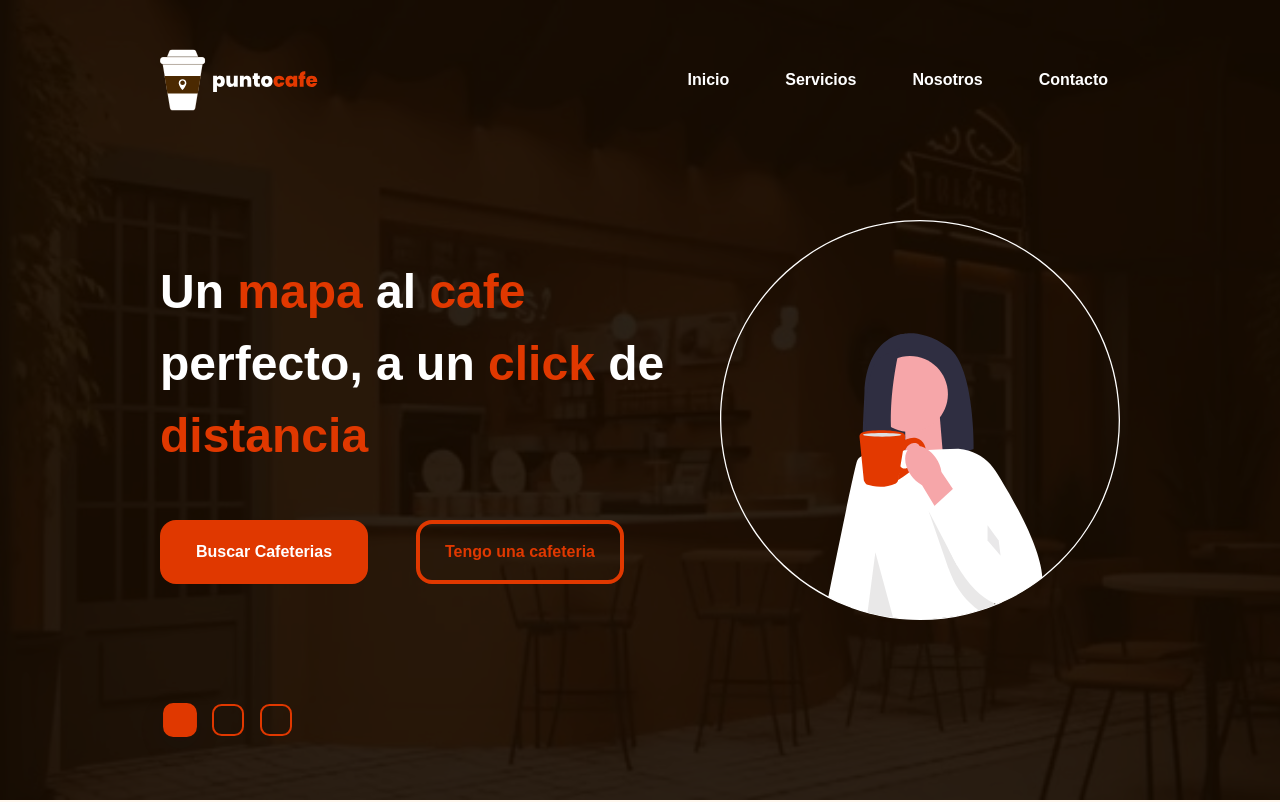
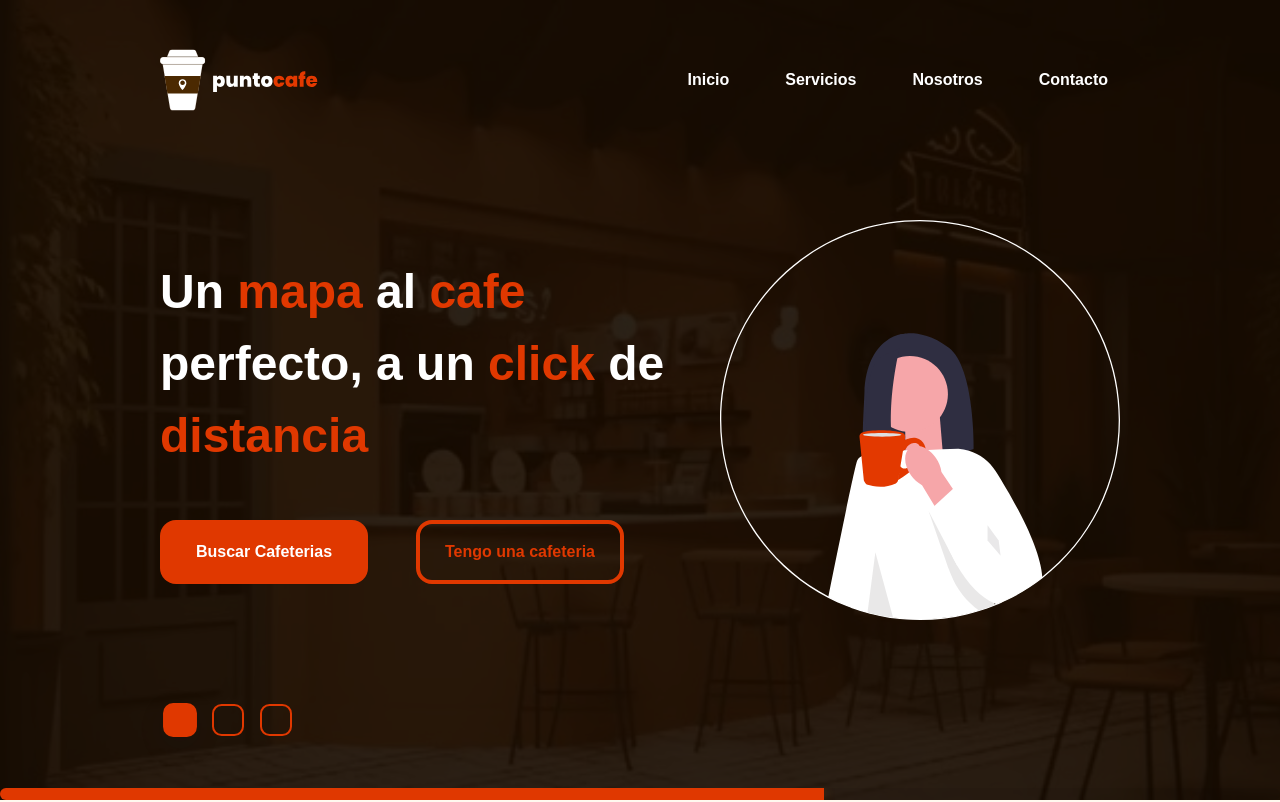
Before and after one commit to EdsonDanielMartinezGodinez/PuntoCafe, a React (Vite) app in the folder punto-cafe/: page / in a window 1280 px wide. Shown: the top 802 px of the page. Built offline with nearby package versions, Linux system fonts and the light colour scheme.

Commit message:
Se agrego el carrousel automatico mas una barra de carga

```diff
--- a/punto-cafe/src/App.jsx
+++ b/punto-cafe/src/App.jsx
@@ -1,4 +1,4 @@
-import { useState } from 'react'
+import { useState, useEffect } from 'react'
 import logo from './assets/logo1.svg'
 import exampleClient from "./assets/lady.svg"
 import logo2 from "./assets/puntocafe.svg"
@@ -11,16 +11,32 @@ function App() {
 
    const [activeIndex, setActiveIndex] = useState(0);
    const [indicatorsHover, setIndicatorsHover] = useState(false);
-  const goTo = (index) => setActiveIndex(index);
+   const [progress, setProgress] = useState(0); // 0..100 for progress bar
+   const AUTOPLAY_MS = 10000; // 10 seconds
+
+   const goTo = (index) => {
+     setActiveIndex(index);
+     setProgress(0);
+   };
    const onIndicatorKey = (e, index) => {
      if (e.key === 'Enter' || e.key === ' ') {
        e.preventDefault();
        setActiveIndex(index);
+       setProgress(0);
      }
    };
 
    // helper used by indicator buttons
    const setIndicatorHover = (val) => setIndicatorsHover(val);
+
+   // Autoplay: advance slides and update progress (sequential per slide using timeout)
+   useEffect(() => {
+     const id = setTimeout(() => {
+       setActiveIndex(curr => (curr + 1) % 3);
+     }, AUTOPLAY_MS);
+
+     return () => clearTimeout(id);
+   }, [activeIndex]);
 
   return (
     <>
@@ -39,8 +55,15 @@ function App() {
         </section>
 
         <div className="hero-carousel">
+          <div className="carousel-progress" aria-hidden="true">
+             <div
+               key={activeIndex}
+               className="carousel-progress__fill"
+               style={{ animationDuration: `${AUTOPLAY_MS}ms` }}
+             />
+           </div>
           <div className="slides">
-            <div className={`slide ${activeIndex === 0 ? 'active' : ''}`} data-index="0" role="group" aria-roledescription="slide" aria-hidden={activeIndex !== 0} style={{display: activeIndex === 0 ? 'flex' : 'none'}}>
+            <div id='slide1' className={`slide ${activeIndex === 0 ? 'active' : ''}`} data-index="0" role="group" aria-roledescription="slide" aria-hidden={activeIndex !== 0} style={{display: activeIndex === 0 ? 'flex' : 'none'}}>
               <section className='BodyHead Maxwidth'>
                 <div className='BodyHeadText'>
                   <p className='heroWord'>Un <span className='specialColor'>mapa</span> al <span className='specialColor'>cafe</span> perfecto,
@@ -54,7 +77,7 @@ function App() {
               </section>
             </div>
 
-            <div className={`slide ${activeIndex === 1 ? 'active' : ''}`} data-index="1" aria-hidden={activeIndex !== 1} style={{display: activeIndex === 1 ? 'flex' : 'none'}}>
+            <div id='slide2' className={`slide ${activeIndex === 1 ? 'active' : ''}`} data-index="1" aria-hidden={activeIndex !== 1} style={{display: activeIndex === 1 ? 'flex' : 'none'}}>
               <section className='BodyHeadCol Maxwidth'>
                 <p className='heroWord'>El <span className='specialColor'>cafe</span> es mucho mas que una <span className='specialColor'>bebida</span></p>
                 <div className='Squares'>
@@ -93,10 +116,10 @@ function App() {
                 </div>
               </section>
             </div>
-            <div className={`slide ${activeIndex === 2 ? 'active' : ''}`} data-index="2" aria-hidden={activeIndex !== 2} style={{display: activeIndex === 2 ? 'flex' : 'none'}}>
+            <div id='slide3' className={`slide ${activeIndex === 2 ? 'active' : ''}`} data-index="2" aria-hidden={activeIndex !== 2} style={{display: activeIndex === 2 ? 'flex' : 'none'}}>
               <div className='BodyHead Maxwidth'>
                 <div className='BodyHeadText'>
-                  <p className='heroWord'>LLeva punto<span className='specialColor'>cafe</span> en tu <span className='specialColor'>bolsillo</span></p>
+                  <p className='heroWord'>LLeva punto<span className='specialColor'>cafe</span> in tu <span className='specialColor'>bolsillo</span></p>
                   <img src={ctaHolder} alt="Buton mockup" id='button-mockup'/>
                 </div>
                 <div>
--- a/punto-cafe/src/components/app.css
+++ b/punto-cafe/src/components/app.css
@@ -707,3 +707,41 @@ footer{
 @media (max-width: 480px){
     .form-select .radio-options{ flex-direction: column; align-items: flex-start; }
 }
+
+/* Carousel progress bar (bottom of the header/hero) */
+.hero-carousel {
+  position: relative; /* make the progress bar absolutely positioned relative to the carousel */
+}
+.carousel-progress {
+  position: absolute;
+  left: 50%;
+  transform: translateX(-50%);
+  bottom: 0; /* sits at the bottom edge of the hero/header */
+  height: 12px; /* slightly thicker for visibility */
+  background: rgba(0,0,0,0.06); /* subtle track */
+  border-radius: 999px;
+  overflow: hidden;
+  z-index: 60; /* sit above background overlays */
+  width: 100vw; /* span full viewport width */
+}
+.carousel-progress__fill {
+  height: 100%;
+  width: 100%;
+  background: var(--cta, #C66B2B);
+  box-shadow: 0 0 12px rgba(198,107,43,0.22);
+  transform-origin: left center;
+  animation-name: carousel-progress-fill;
+  animation-timing-function: linear;
+  animation-fill-mode: forwards;
+  animation-duration: 10000ms; /* overwritten inline via style from React */
+}
+
+@keyframes carousel-progress-fill {
+  from { width: 0%; }
+  to { width: 100%; }
+}
+
+/* ensure the progress bar is visible above the header overlay */
+.Head .hero-carousel .carousel-progress {
+  z-index: 60;
+}
```
Lines whose indentation alone changed are shown as unchanged.
